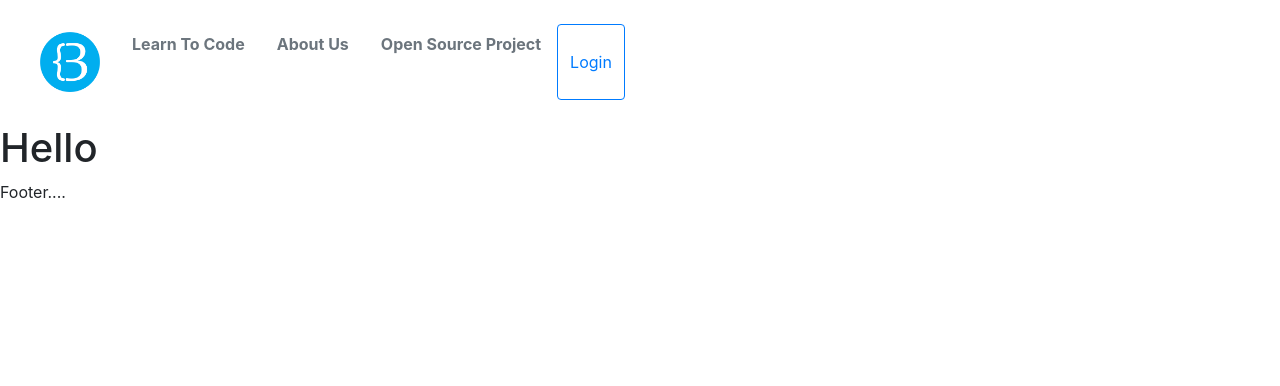
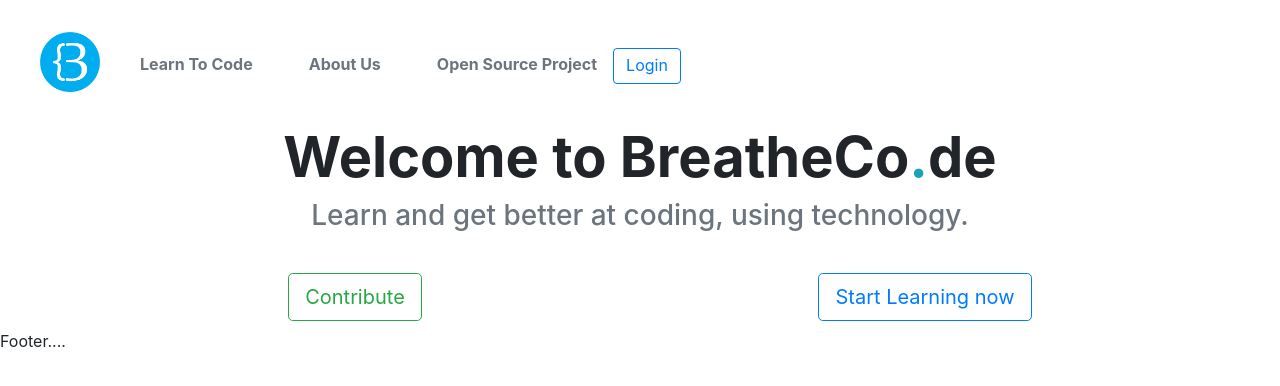
Before and after one commit to espvtes/gatsby-app-shop, a Gatsby site in the folder gatsby-site/: page / in a window 1280 px wide. Built offline with nearby package versions, Linux system fonts and the light colour scheme; Gatsby itself is replaced by a stand-in of ours.

Commit message:
content title page and buttons

```diff
--- /dev/null
+++ b/gatsby-site/src/components/componenStyles.module.scss
@@ -0,0 +1,3 @@
+.text{
+    padding-left: 20px;
+}
--- a/gatsby-site/src/components/navbar.js
+++ b/gatsby-site/src/components/navbar.js
@@ -6,19 +6,21 @@ const Navbar = () =>{
     return(
         <nav>
         <ul className="nav p-4">
-            <li className="nav-item">
+
                 <Link to="/" className="nav-link text-dark"><img src={Logo} alt="Logo" width="60" height="60" className="d-inline-block align-top"/></Link>
+
+            <li className="nav-item pt-4 pl-2">
+                <Link to="/learnToCode" className="nav-link font-weight-bolder text-muted pt-1">Learn To Code</Link>
             </li>
-            <li className="nav-item">
-                <Link to="/learnToCode" className="nav-link font-weight-bolder text-muted">Learn To Code</Link>
+            <li className="nav-item pt-4 pl-4">
+                <Link to="/aboutUs" className="nav-link font-weight-bolder text-muted pt-1">About Us</Link>
             </li>
-            <li className="nav-item">
-                <Link to="/aboutUs" className="nav-link font-weight-bolder text-muted">About Us</Link>
+            <li className="nav-item pt-4 pl-4">
+                <Link to="/openSourceProject" className="nav-link font-weight-bolder text-muted pt-1">Open Source Project</Link>
             </li>
-            <li className="nav-item">
-                <Link to="/openSourceProject" className="nav-link font-weight-bolder text-muted">Open Source Project</Link>
+            <li className="button pt-4">
+                <button type="button" className="btn btn-outline-primary text-right pt-1">Login</button>
             </li>
-                <button type="button" className="btn btn-outline-primary text-right">Login</button>
         </ul>
         </nav>
     )
--- a/gatsby-site/src/pages/index.js
+++ b/gatsby-site/src/pages/index.js
@@ -1,12 +1,28 @@
 import React from "react"
 import Layout from '../components/layout.js';
+
 
 
 
 const IndexPage = () => {
     return(
         <Layout>
-                <h1>Hello</h1>
+                <div className="container">
+                    <div className="row">
+                        <div className="col-12">
+                        <h1 className="display-4 font-weight-bold text-center">Welcome to BreatheCo<spam className="text-info">.</spam>de</h1>
+                        <h3 className="font-weigth-bolder text-center text-muted">Learn and get better at coding, using technology.</h3>
+                        </div>
+                    </div>
+                    <div className="row buttons pt-4">
+                        <div className="col-12 col-md-6 text-center">
+                            <button type="button" className="btn btn-outline-success m-2 btn-lg">Contribute</button>
+                        </div>
+                        <div className="col-12 col-md-6 text-center">
+                            <button type="button" className="btn btn-outline-primary  m-2 btn-lg">Start Learning now</button>
+                        </div>
+                    </div>
+                </div>
         </Layout>
 
     )
```
Also changed, not shown: gatsby-site/src/components/componenStyles.scss (deleted).
